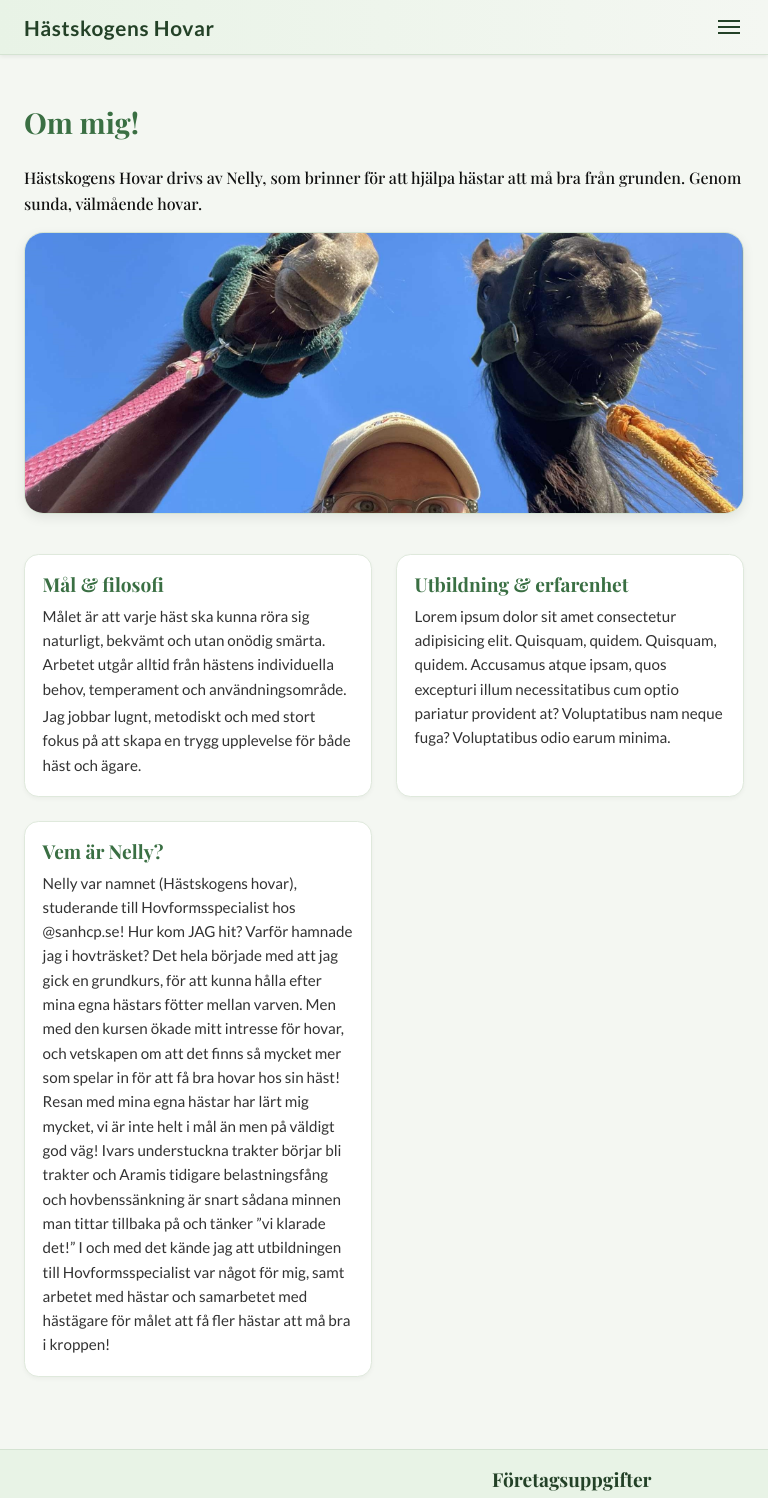
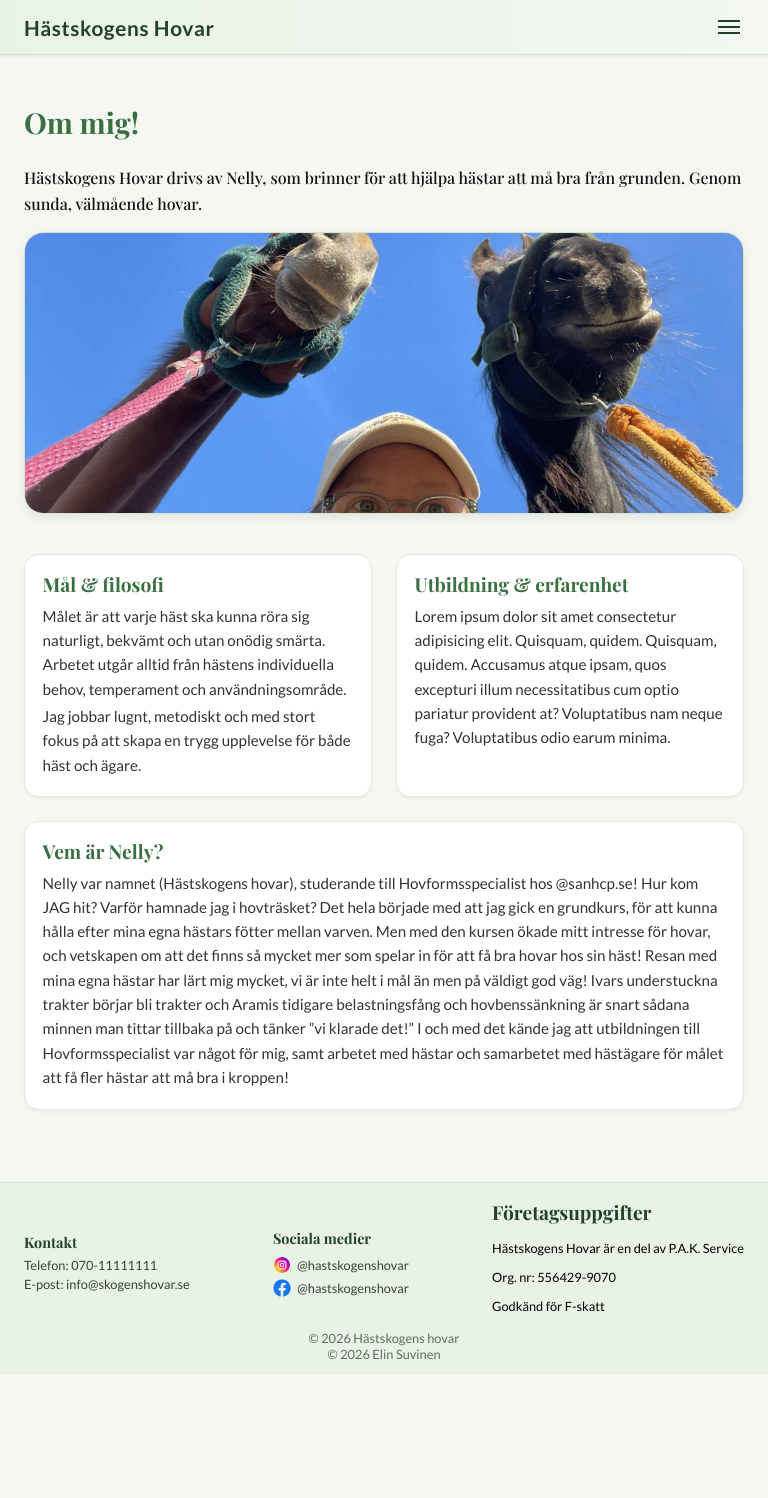
Before and after one commit to Emberes/HastSkogensHovar, a React (Vite) app: page /about in a window 768 px wide. Shown: the top 1498 px of the page. After the commit the page ends 1375 px from the top, so only its background shows below. Built offline with nearby package versions, Linux system fonts and the light colour scheme; a web font is replaced by a local one.

Commit message:
Show "Vem är Nelly?" full width on tablets
Between 600px and 1023px the about page grid now uses two columns,
with the "Vem är Nelly?" card spanning both below the other two.

Co-Authored-By: Claude Opus 5.5 <noreply@anthropic.com>

```diff
--- a/src/pages/AboutPage.tsx
+++ b/src/pages/AboutPage.tsx
@@ -41,7 +41,7 @@ export const AboutPage: React.FC = () => {
         </p>
     </article>
 
-    <article className="about-intro__card">
+    <article className="about-intro__card about-intro__card--wide">
       <h2>Vem är Nelly?</h2>
       <p>
         Nelly var namnet (Hästskogens hovar), studerande till Hovformsspecialist hos @sanhcp.se!
--- a/src/styles/aboutpage.css
+++ b/src/styles/aboutpage.css
@@ -110,6 +110,21 @@
   }
 }
 
+/* Surfplatta: två rutor bredvid varandra, "Vem är Nelly?" under dem i full bredd */
+@media (min-width: 600px) and (max-width: 1023px) {
+  .about-info__grid {
+    grid-template-columns: repeat(2, 1fr);
+  }
+
+  .about-intro__card--wide {
+    grid-column: 1 / -1;
+  }
+
+  .about-intro__card--wide p {
+    max-width: none;
+  }
+}
+
 @media (min-width: 1200px) {
   .page.page--about {
     max-width: 1300px;
```
